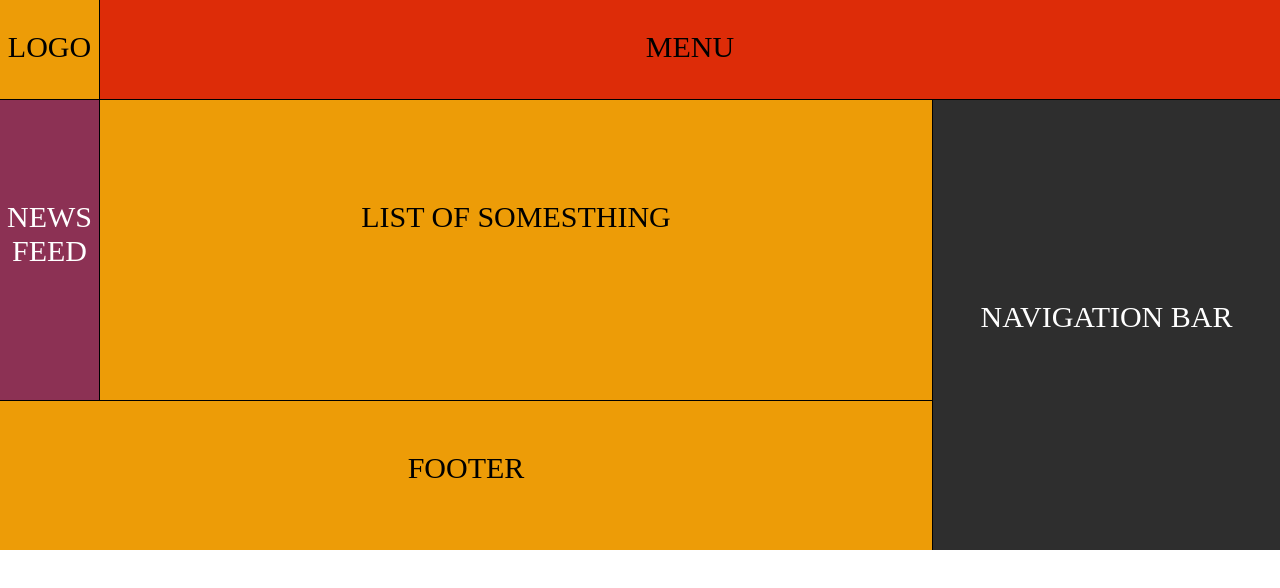
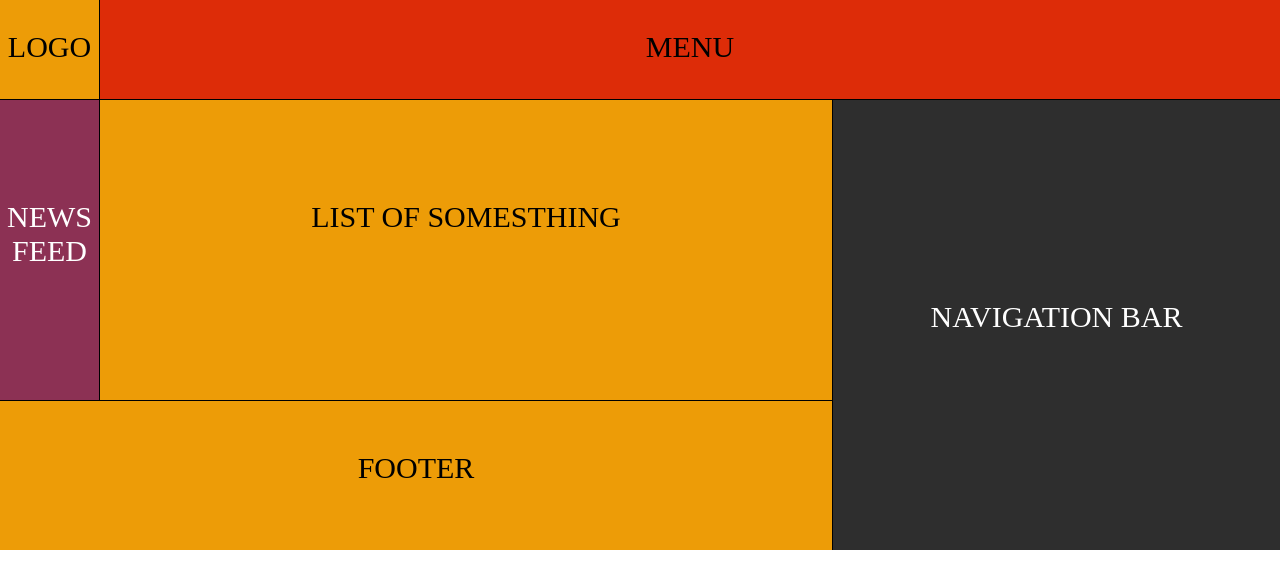
Before and after one commit to elnish/Homework_6, a plain HTML site: page float/index.html in a window 1280 px wide. Drawn offline with Linux system fonts and the light colour scheme.

Commit message:
chenged id - class, fixed margin in float, fixed flexbox

```diff
--- a/flex/style.css
+++ b/flex/style.css
@@ -4,7 +4,7 @@
   padding: 0;
 }
 
-#wrapper {
+.wrapper {
   width: 100%;
   margin: 0 auto;
   display: flex;
@@ -29,50 +29,54 @@
   width: 100%;
 }
 
-#logo {
+.logo {
   height: 100px;
-  width: 100px;
+  flex-basis: 100px;
   background-color: #ed9c07;
   border-right: 1px solid #000;
   border-bottom: 1px solid #000;
   padding-top: 30px;
 }
 
-#menu {
+.menu {
   height: 100px;
-  width: calc(100% - 100px);
+  flex-grow: 6;
   background-color: #dd2c08;
   border-bottom: 1px solid #000;
   padding-top: 30px;
 }
 
-#navigation {
-  background-color: #2e2e2e;
-  color: #fff;
-  word-wrap: break-word;
-  height: 450px;
-  width: 35%;
-  border-left: 1px solid #000;
-  padding-top: 200px;
-}
-
-#news {
+.news {
   height: 300px;
-  width: 100px;
+  flex-basis: 100px;
   background-color: #8c3154;
   color: #fff;
   border-right: 1px solid #000;
   padding-top: 100px;
 }
 
-#list {
+.list {
   background-color: #ed9c07;
   height: 300px;
-  width: calc(100% - 100px);
+  /* width: calc(100% - 100px); */
   padding-top: 100px;
+  flex-grow: 3;
 }
 
-#footer {
+.navigation {
+  background-color: #2e2e2e;
+  color: #fff;
+  word-wrap: break-word;
+  height: 450px;
+  /* width: 35%; */
+  flex: 2 1 35%;
+  border-left: 1px solid #000;
+  padding-top: 200px;
+  flex-basis: 35%;
+  flex-grow: 2;
+}
+
+.footer {
   height: 150px;
   background-color: #ed9c07;
   border-top: 1px solid #000;
--- a/float/index.html
+++ b/float/index.html
@@ -8,23 +8,23 @@
   <link rel="stylesheet" href="style.css">
 </head>
 <body>
-  <div id="wrapper">
-    <div id="logo">
+  <div class="wrapper">
+    <div class="logo">
       <p class="blockName">Logo</p>
     </div>
-    <div id="menu">
+    <div class="menu">
       <p class="blockName">Menu</p>
     </div>
-    <div id="news">
+    <div class="news">
       <p class="blockName">news feed</p>
     </div>
-    <div id="list">
+    <div class="list">
       <p class="blockName">list of somesthing</p>
     </div>
-    <div id="navigation">
+    <div class="navigation">
       <p class="blockName">Navigation bar</p>
     </div>
-    <div id="footer">
+    <div class="footer">
       <p class="blockName">footer</p>
     </div>
   </div>
--- a/float/style.css
+++ b/float/style.css
@@ -4,12 +4,12 @@
   padding: 0;
 }
 
-#wrapper {
+.wrapper {
   width: 100%;
   margin: 0 auto;
 }
 
-#wrapper::after {
+.wrapper::after {
   content: "";
   display: block;
   clear: both;
@@ -21,7 +21,7 @@
   text-align: center;
 }
 
-#logo {
+.logo {
   height: 100px;
   width: 100px;
   background-color: #ed9c07;
@@ -31,26 +31,27 @@
   padding-top: 30px;
 }
 
-#menu {
+.menu {
   height: 100px;
   width: auto;
   background-color: #dd2c08;
   border-bottom: 1px solid #000;
   padding-top: 30px;
+  margin-left: 100px;
 }
 
-#navigation {
+.navigation {
   background-color: #2e2e2e;
   color: #fff;
   word-wrap: break-word;
   height: 450px;
-  width: calc(35% - 100px);
+  width: 35%;
   border-left: 1px solid #000;
   float: right;
   padding-top: 200px;
 }
 
-#news {
+.news {
   height: 300px;
   width: 100px;
   background-color: #8c3154;
@@ -60,18 +61,19 @@
   padding-top: 100px;
 }
 
-#list {
+.list {
   background-color: #ed9c07;
   height: 300px;
-  width: 65%;
+  width: calc(65% - 100px);
   float: left;
   padding-top: 100px;
 }
 
-#footer {
+.footer {
   height: 150px;
   background-color: #ed9c07;
   clear: left;
   border-top: 1px solid #000;
   padding-top: 50px;
+  margin-right: 35%;
 }
--- a/grid/style.css
+++ b/grid/style.css
@@ -4,9 +4,8 @@
   padding: 0;
 }
 
-#wrapper {
+.wrapper {
   width: 100%;
-  /* margin: 0 auto; */
   display: grid;
   grid-auto-columns: auto 1fr 1fr 1fr;
   grid-template-rows: 100px 300px 150px;
@@ -21,8 +20,7 @@
   text-align: center;
 }
 
-#logo {
-  /* height: 100px; */
+.logo {
   width: 100px;
   background-color: #ed9c07;
   border-right: 1px solid #000;
@@ -31,14 +29,14 @@
   grid-area: logo;
 }
 
-#menu {
+.menu {
   background-color: #dd2c08;
   border-bottom: 1px solid #000;
   padding-top: 30px;
   grid-area: menu;
 }
 
-#navigation {
+.navigation {
   background-color: #2e2e2e;
   color: #fff;
   word-wrap: break-word;
@@ -47,7 +45,7 @@
   grid-area: nav;
 }
 
-#news {
+.news {
   width: 100px;
   background-color: #8c3154;
   color: #fff;
@@ -56,13 +54,13 @@
   grid-area: news;
 }
 
-#list {
+.list {
   background-color: #ed9c07;
   padding-top: 100px;
   grid-area: list;
 }
 
-#footer {
+.footer {
   height: 150px;
   background-color: #ed9c07;
   border-top: 1px solid #000;
```
Also changed, not shown: flex/index.html (+7 -18 lines), grid/index.html (+7 -11 lines).
